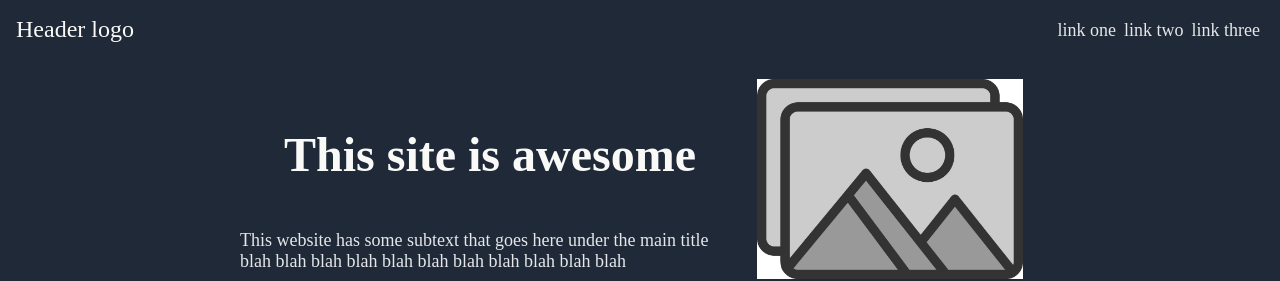
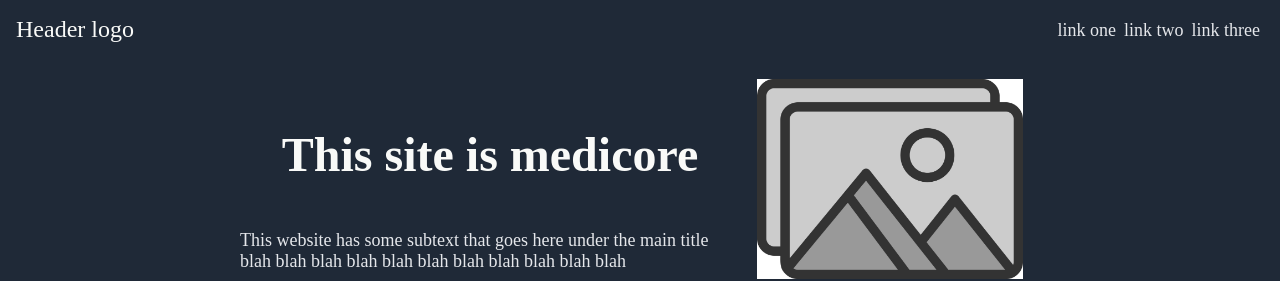
Before and after one commit to alexk49/odin-landing-page, a plain HTML site: page index.html in a window 1280 px wide. Shown: the top 281 px of the page. Drawn offline with Linux system fonts and the light colour scheme.

Commit message:
downgraded site

```diff
--- a/index.html
+++ b/index.html
@@ -17,7 +17,7 @@
  </div>
     <div class="row1">
         <div class="row1-box1">
-        <h3 id="hero-title">This site is awesome</h3>
+        <h3 id="hero-title">This site is medicore</h3>
         <p class="hero-text">This website has some subtext that goes here under the main title blah blah blah blah blah blah blah blah blah blah blah</p>
         <button id="sign-up-button">Sign up</button>
         </div>
```
